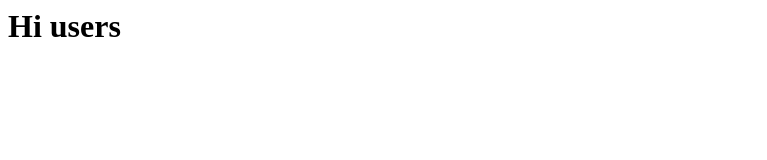
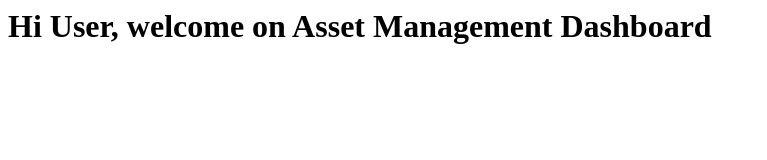
Before and after one commit to kolpcs/assetsmanager, a plain HTML site: page src/main/resources/index.html in a window 1280 px wide. Shown: the whole page, without its empty margins (0-767 px from the left). Drawn offline with Linux system fonts and the light colour scheme.

Commit message:
Update index.html

```diff
--- a/src/main/resources/index.html
+++ b/src/main/resources/index.html
@@ -3,7 +3,7 @@
  <title>Asset Manager</title>
   </head>
   <body>
-  <h1>Hi users</h1>
+  <h1>Hi User, welcome on Asset Management Dashboard </h1>
   </body>
 
 
```
